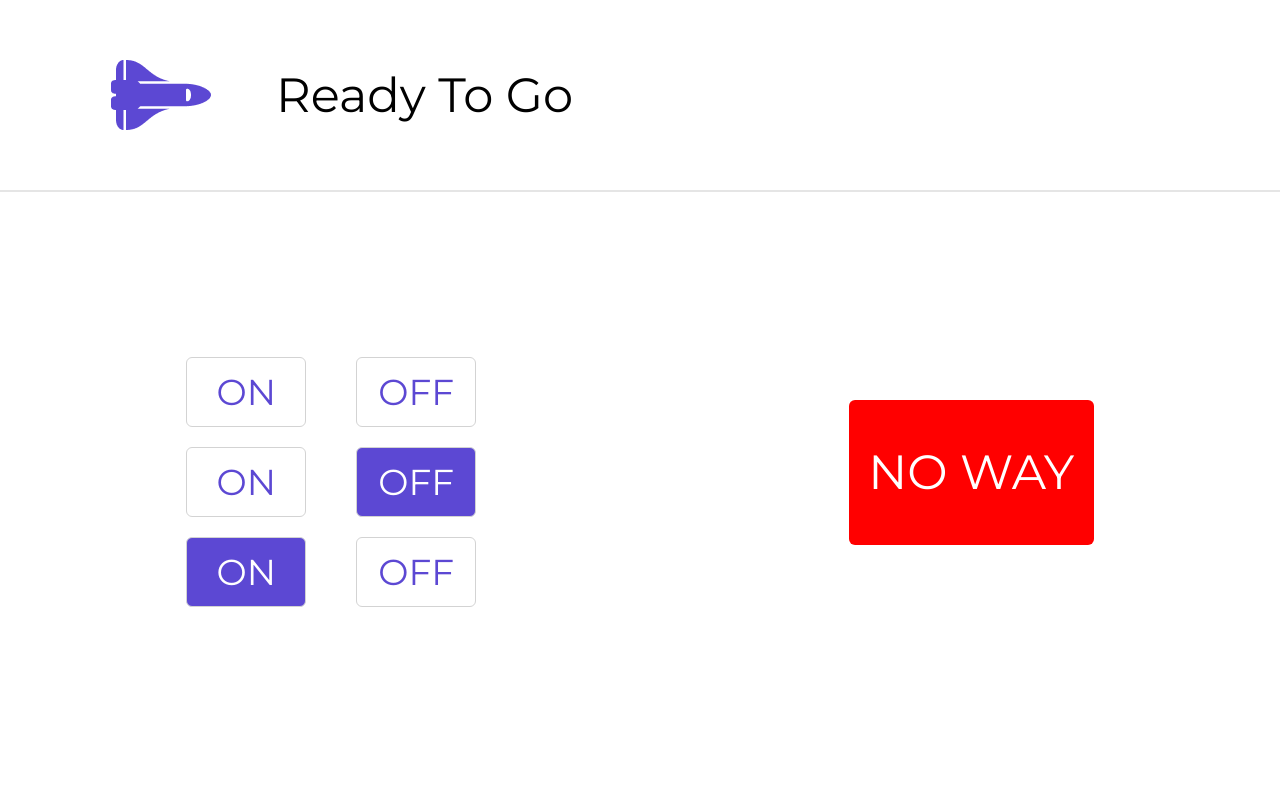
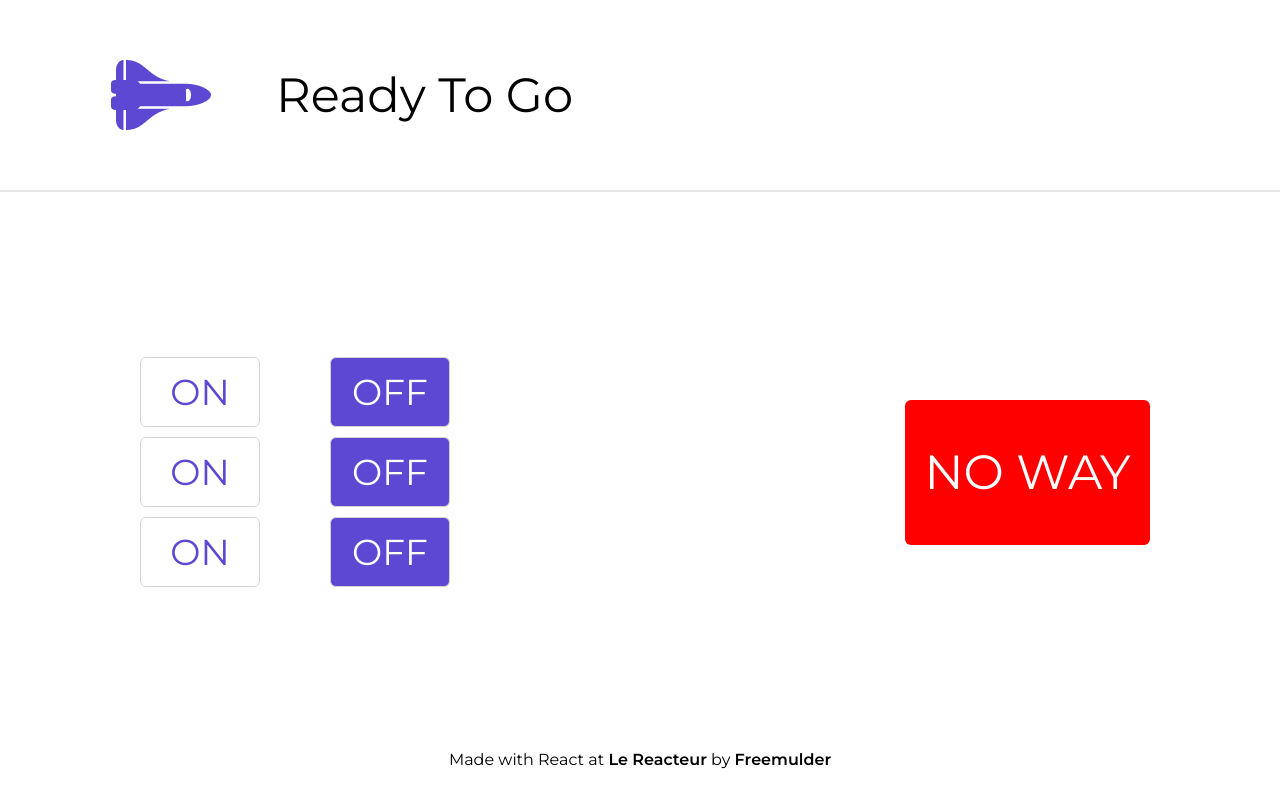
Before and after one commit to SebastienMantanus/readysetgo, a React (Create React App) app: page / in a window 1280 px wide. Built offline with nearby package versions, Linux system fonts and the light colour scheme.

Commit message:
version 1

```diff
--- a/src/App.css
+++ b/src/App.css
@@ -33,40 +33,78 @@ header > img {
 }
 
 /* -------------------
---------MAIN--------
+--------SWITCH--------
 ------------------- */
-
-.container {
+/* MAIN */
+main {
   display: flex;
-  justify-content: space-around;
+  justify-content: center;
   align-items: center;
-  width: 100vw;
+  gap: 445px;
   height: 70vh;
 }
+/* ON */
+.switchOn {
+  display: flex;
+  gap: 70px;
+  margin: 10px 10px;
+}
 
-.selectors {
+.switchOn span {
+  cursor: pointer;
   display: flex;
-  gap: 50px;
-}
-.selector {
-  display: flex;
+  justify-content: center;
   align-items: center;
-  justify-content: center;
-  margin-top: 20px;
+  font-size: 36px;
   width: 120px;
   height: 70px;
-  border: 1px lightgray solid;
   border-radius: 6px;
-  color: #5c48d3;
-  font-size: 36px;
+  border: 1px solid lightgray;
 }
 
-.selected {
+.switchOn span:first-child {
   background-color: #5c48d3;
   color: white;
 }
 
+.switchOn span:last-child {
+  color: #5c48d3;
+}
+
+/* OFF */
+.switchOff {
+  display: flex;
+  gap: 70px;
+  margin: 10px 10px;
+}
+
+.switchOff span {
+  cursor: pointer;
+  display: flex;
+  justify-content: center;
+  align-items: center;
+  font-size: 36px;
+  width: 120px;
+  height: 70px;
+  border-radius: 6px;
+  border: 1px solid lightgray;
+}
+
+.switchOff span:first-child {
+  color: #5c48d3;
+}
+
+.switchOff span:last-child {
+  background-color: #5c48d3;
+  color: white;
+}
+
+/* -------------------
+--------ALERT--------
+------------------- */
+
 .result {
+  cursor: default;
   display: flex;
   align-items: center;
   justify-content: center;
@@ -76,9 +114,21 @@ header > img {
   color: white;
   font-size: 48px;
 }
+
 .red {
   background-color: red;
 }
 .green {
   background-color: green;
 }
+
+/* -------------------
+--------FOOTER--------
+------------------- */
+footer p {
+  text-align: center;
+}
+
+.bold {
+  font-weight: bold;
+}
--- a/src/App.js
+++ b/src/App.js
@@ -6,6 +6,31 @@ function App() {
   const [switch1, setSwitch1] = useState(false);
   const [switch2, setSwitch2] = useState(false);
   const [switch3, setSwitch3] = useState(false);
+
+  // ALERT MESSAGE MANAGEMENT
+  let alertColor = "result red";
+  let alertMessage = "NO WAY";
+
+  if (switch1 && switch2 && switch3) {
+    alertColor = "result green";
+    alertMessage = "GO !";
+  }
+
+  //SWITCHS MANAGEMENT
+
+  let switch1State = "switchOff";
+  let switch2State = "switchOff";
+  let switch3State = "switchOff";
+
+  if (switch1) {
+    switch1State = "switchOn";
+  }
+  if (switch2) {
+    switch2State = "switchOn";
+  }
+  if (switch3) {
+    switch3State = "switchOn";
+  }
 
   return (
     <div className="App">
@@ -16,24 +41,69 @@ function App() {
         </section>
       </header>
       <main>
-        <section className="container">
-          <section className="selectors">
-            <div>
-              <div className="selector">ON</div>
-              <div className="selector">ON</div>
-              <div className="selector selected">ON</div>
-            </div>
-            <div>
-              <div className="selector">OFF</div>
-              <div className="selector selected">OFF</div>
-              <div className="selector">OFF</div>
-            </div>
-          </section>
-          <section>
-            <div className="result red">NO WAY</div>
-          </section>
+        {/* SWITCHS */}
+        <section>
+          <div className={switch1State}>
+            <span
+              onClick={() => {
+                setSwitch1(true);
+              }}
+            >
+              ON
+            </span>
+            <span
+              onClick={() => {
+                setSwitch1(false);
+              }}
+            >
+              OFF
+            </span>
+          </div>
+          <div className={switch2State}>
+            <span
+              onClick={() => {
+                setSwitch2(true);
+              }}
+            >
+              ON
+            </span>
+            <span
+              onClick={() => {
+                setSwitch2(false);
+              }}
+            >
+              OFF
+            </span>
+          </div>
+          <div className={switch3State}>
+            <span
+              onClick={() => {
+                setSwitch3(true);
+              }}
+            >
+              ON
+            </span>
+            <span
+              onClick={() => {
+                setSwitch3(false);
+              }}
+            >
+              OFF
+            </span>
+          </div>
+        </section>
+
+        {/* ALERT */}
+        <section>
+          <div className={alertColor}>{alertMessage}</div>
         </section>
       </main>
+      <footer>
+        <p>
+          Made with React at <span className="bold">Le Reacteur</span> by{" "}
+          <span className="bold">Freemulder</span>{" "}
+        </p>
+      </footer>
     </div>
   );
 }
```
